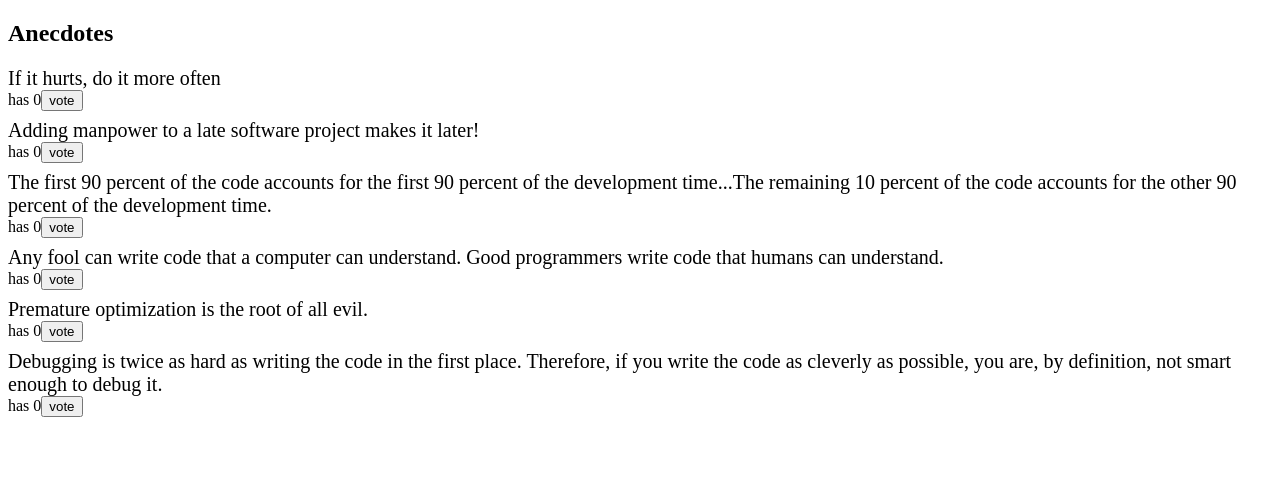
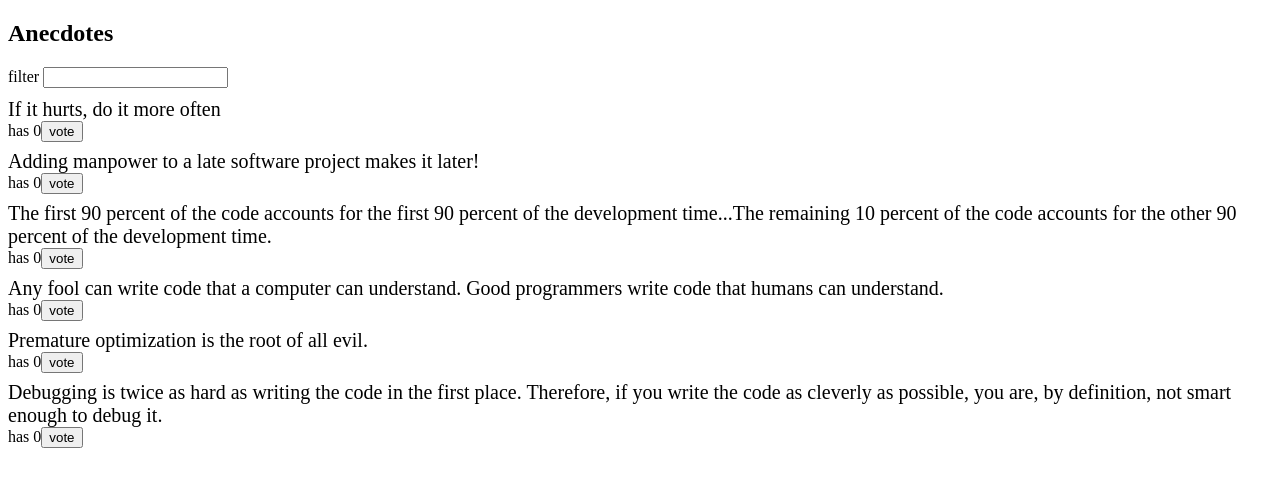
Before and after one commit to MDBoticano/fso-part6, a React (Create React App) app in the folder redux-anecdotes/: page / in a window 1280 px wide. Shown: the top 486 px of the page. Built offline with nearby package versions, Linux system fonts and the light colour scheme.

Commit message:
6.13: Filter uses Redux connect

```diff
--- a/redux-anecdotes/src/App.js
+++ b/redux-anecdotes/src/App.js
@@ -10,7 +10,7 @@ const App = ({ store }) => {
     <div>
       {/* <Notification store={store} /> */}
       <h2>Anecdotes</h2>
-      {/* <Filter store={store}/> */}
+      <Filter store={store}/>
       <AnecdotesList />
       {/* <AnecdoteForm store={store} /> */}
     </div>
--- a/redux-anecdotes/src/components/Filter.js
+++ b/redux-anecdotes/src/components/Filter.js
@@ -1,10 +1,11 @@
 import React from 'react'
+import { connect } from 'react-redux'
 import { filterChange } from '../reducers/filterReducer'
 
-const Filter = ({ store }) => {
+const Filter = (props) => {
   const handleChange = (event) => {
     const inputFieldValue = event.target.value
-    store.dispatch(filterChange(inputFieldValue))
+    props.filterChange(inputFieldValue)
   }
   const style = {
     marginBottom: 10
@@ -12,9 +13,24 @@ const Filter = ({ store }) => {
 
   return (
     <div style={style}>
-      filter <input onChange={handleChange} value={store.getState().filter}/>
+      filter <input onChange={handleChange} value={props.filter}/>
     </div>
   )
 }
 
-export default Filter
+const mapStateToProps = (state) => {
+  return {
+    filter: state.filter
+  }
+}
+
+const mapDispatchToProps = (dispatch) => {
+  return {
+    filterChange: value => dispatch(filterChange(value)),
+  }
+}
+
+export default connect(
+  mapStateToProps,
+  mapDispatchToProps,
+)(Filter)
```
